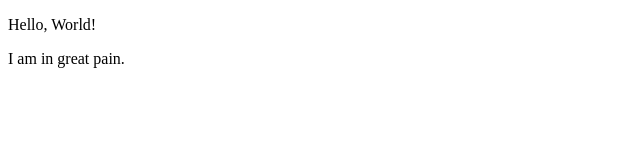
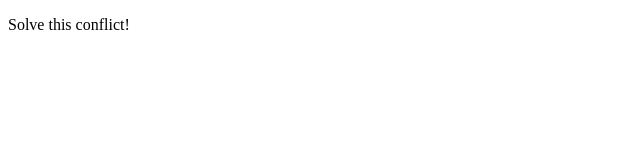
Before and after one commit to AlexChief753/AwesomeGroup-11-08-22, a plain HTML site: page index.html in a window 1280 px wide. Shown: the whole page, without its empty margins (0-640 px from the left). Drawn offline with Linux system fonts and the light colour scheme.

Commit message:
Solve this conflict!

```diff
--- a/index.html
+++ b/index.html
@@ -7,7 +7,6 @@
     <title>Index</title>
 </head>
 <body>
-    <p>Hello, World!</p>
-    <p>I am in great pain.</p>
+    <p>Solve this conflict!</p>
 </body>
 </html>
```
